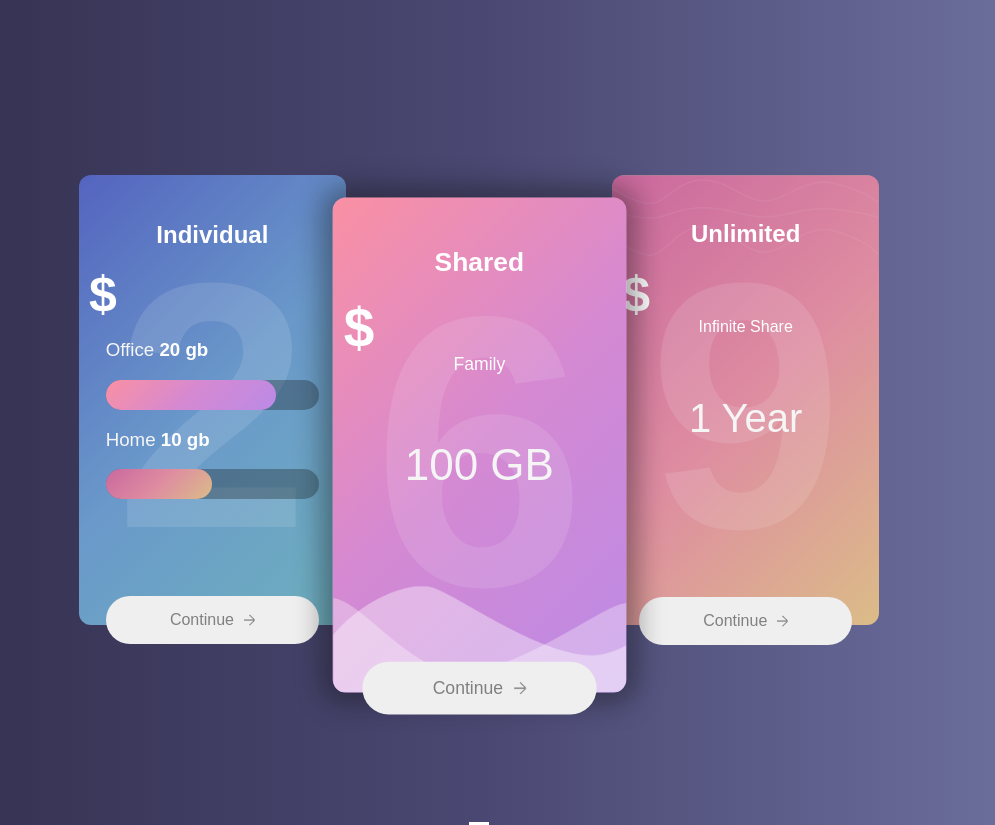
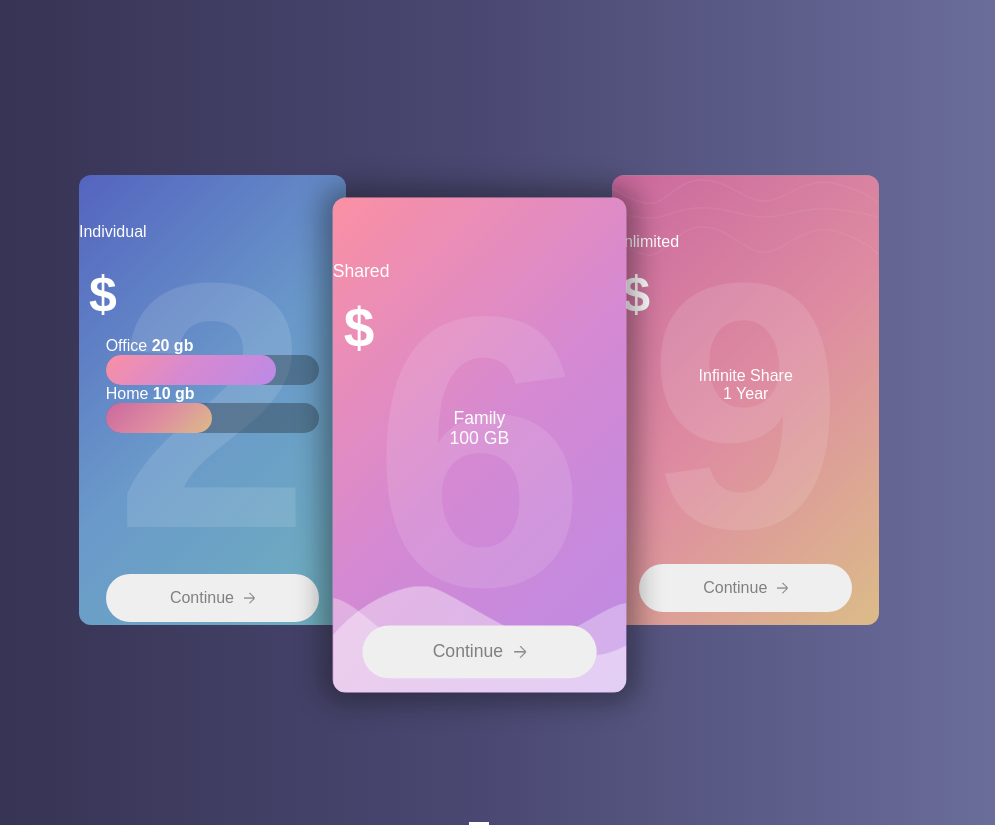
Before and after one commit to krishlala/css, a plain HTML site: page index.html in a window 1280 px wide. Shown: the whole page, without its empty margins (161-1156 px from the left). Drawn offline with Linux system fonts and the light colour scheme.

Commit message:
Update index.html

```diff
--- a/index.html
+++ b/index.html
@@ -15,15 +15,15 @@
                 <span>&dollar;</span>
                 2
             </div>
-            <h2>Individual</h2>
+            <h12>Individual</h12>
             <div>
 
                 <div class="feature">
-                    <h3>Office <span>20 gb</span></h3>
+                    <h13>Office <span>20 gb</span></h13>
                     <div class="progress office"></div>
                 </div>
                 <div class="feature">
-                    <h3>Home <span>10 gb</span></h3>
+                    <h13>Home <span>10 gb</span></h13>
                     <div class="progress home"></div>
                 </div>
             </div>
@@ -37,10 +37,10 @@
             <div class="price">
                 <span>&dollar;</span>6
             </div>
-            <h2>Shared</h2>
+            <h12>Shared</h12>
             <div class="large-feature">
                 <p>Family</p>
-                <h3>100 GB</h3>
+                <h13>100 GB</h13>
             </div>
 
             <div class="waves"></div>
@@ -54,10 +54,10 @@
             <div class="price">
                 <span>&dollar;</span>9
             </div>
-            <h2>Unlimited</h2>
+            <h12>Unlimited</h12>
             <div class="large-feature">
                 <p>Infinite Share</p>
-                <h3>1 Year</h3>
+                <h13>1 Year</h13>
             </div>
             <div class="continue">
                 <button>Continue <img src="arrow.png"></button>
```
